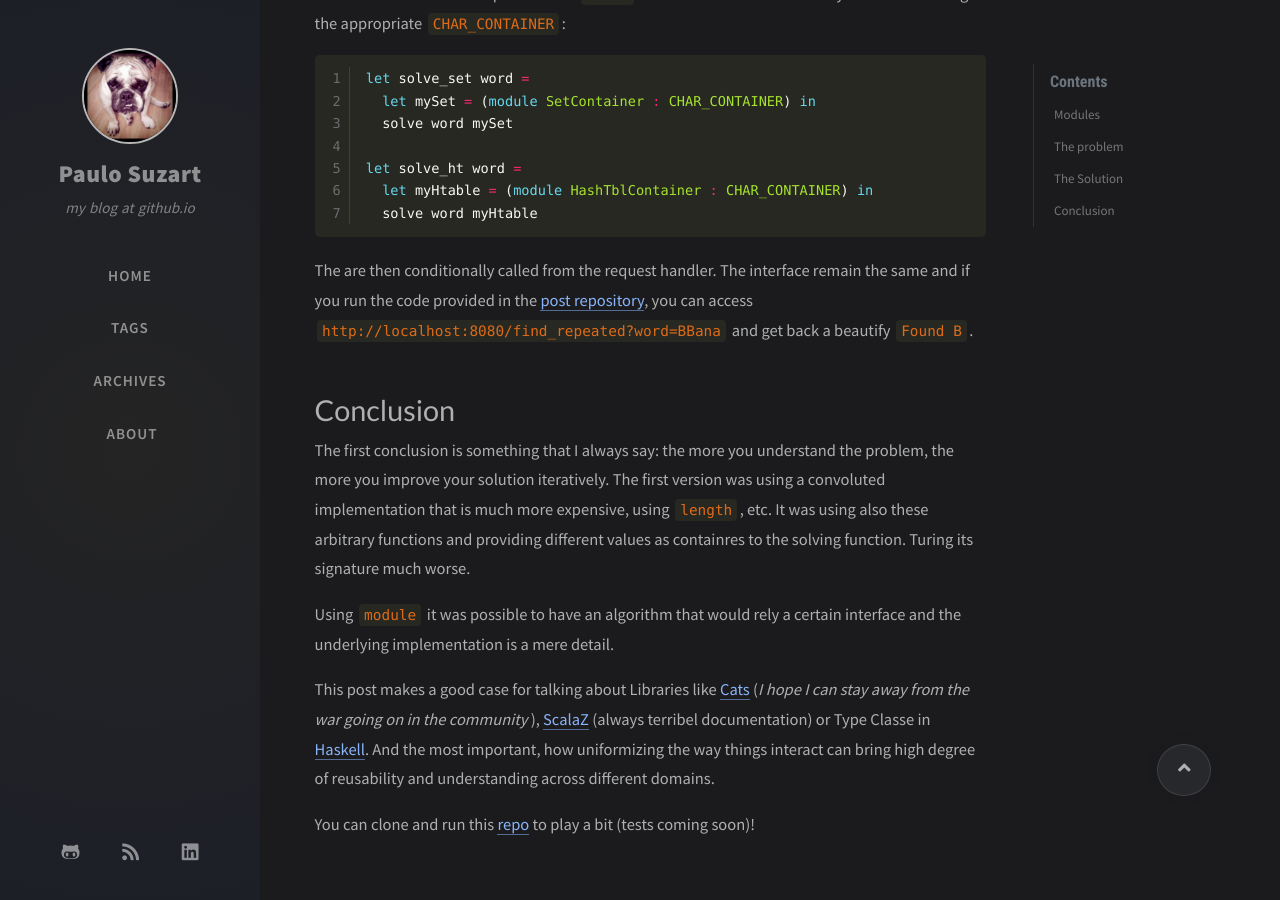
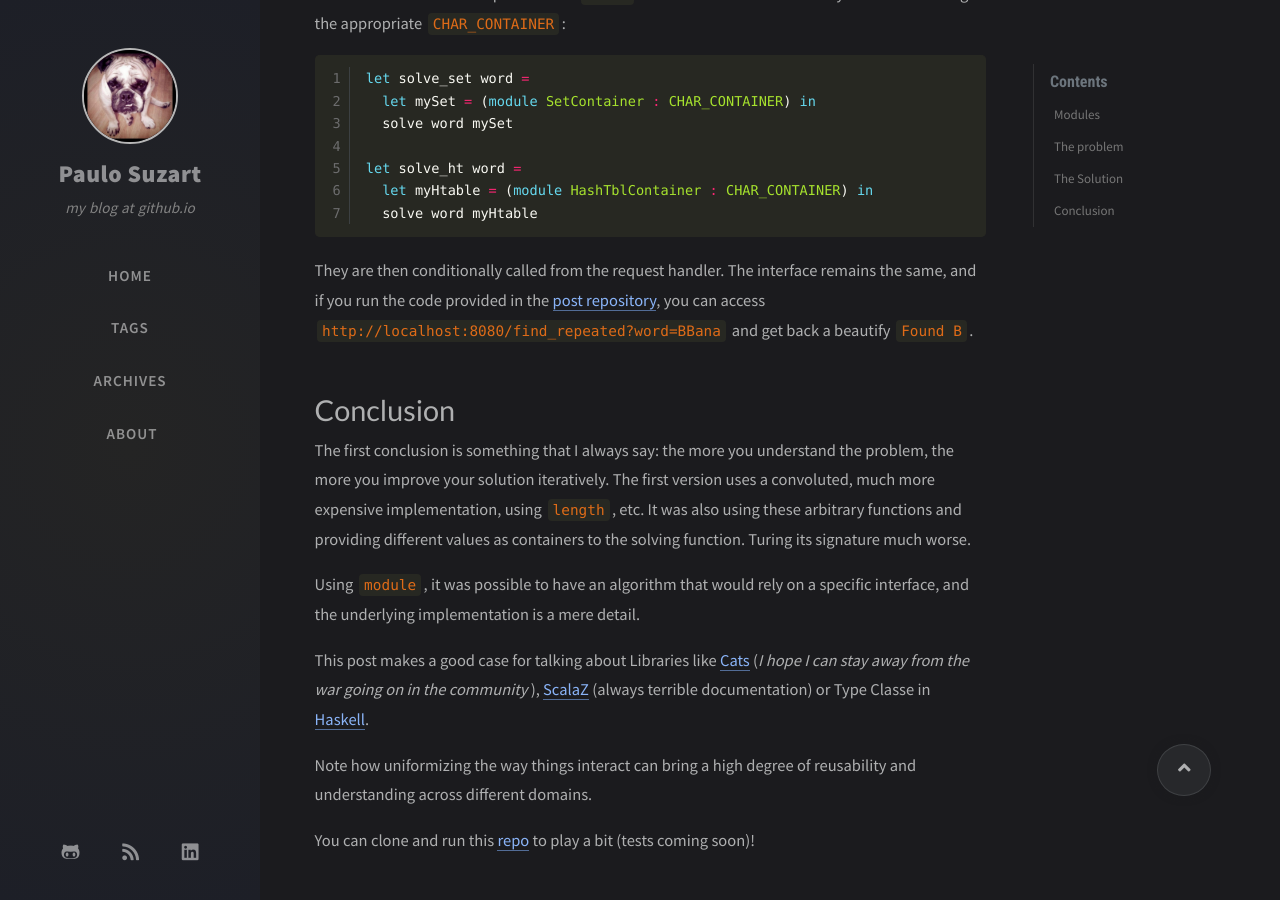
Before and after one commit to paulosuzart/paulosuzart.github.io, a Jekyll site: the page built from _posts/2021-11-16-ocaml-improved.md, in a window 1280 px wide and 900 px high, scrolled down 3521 px. Built offline with Jekyll 4.4.1, drawn with Linux system fonts in a browser that asks for light colours; nearby versions of some CDN libraries; comment, search, counter and statistics services are not loaded.

Commit message:
Grammar final

````diff
--- a/_posts/2021-11-16-ocaml-improved.md
+++ b/_posts/2021-11-16-ocaml-improved.md
@@ -129,14 +129,16 @@ let solve_ht word =
   solve word myHtable
 ```
 
-The are then conditionally called from the request handler. The interface remain the same and if you run the code provided in the [post repository](https://github.com/paulosuzart/ocaml-example), you can access `http://localhost:8080/find_repeated?word=BBana` and get back a beautify `Found B`.
+They are then conditionally called from the request handler. The interface remains the same, and if you run the code provided in the [post repository](https://github.com/paulosuzart/ocaml-example), you can access `http://localhost:8080/find_repeated?word=BBana` and get back a beautify `Found B`.
 
 # Conclusion
 
-The first conclusion is something that I always say: the more you understand the problem, the more you improve your solution iteratively. The first version was using a convoluted implementation that is much more expensive, using `length`, etc. It was using also these arbitrary functions and providing different values as containres to the solving function. Turing its signature much worse.
+The first conclusion is something that I always say: the more you understand the problem, the more you improve your solution iteratively. The first version uses a convoluted, much more expensive implementation, using `length`, etc. It was also using these arbitrary functions and providing different values as containers to the solving function. Turing its signature much worse.
 
-Using `module` it was possible to have an algorithm that would rely a certain interface and the underlying implementation is a mere detail.
+Using `module`, it was possible to have an algorithm that would rely on a specific interface, and the underlying implementation is a mere detail.
 
-This post makes a good case for talking about Libraries like [Cats](https://typelevel.org/cats/) (*I hope I can stay away from the war going on in the community*), [ScalaZ](https://scalaz.github.io/7/) (always terribel documentation) or Type Classe in [Haskell](http://learnyouahaskell.com/types-and-typeclasses). And the most important, how uniformizing the way things interact can bring high degree of reusability and understanding across different domains.
+This post makes a good case for talking about Libraries like [Cats](https://typelevel.org/cats/) (*I hope I can stay away from the war going on in the community*), [ScalaZ](https://scalaz.github.io/7/) (always terrible documentation) or Type Classe in [Haskell](http://learnyouahaskell.com/types-and-typeclasses).
+
+Note how uniformizing the way things interact can bring a high degree of reusability and understanding across different domains.
 
 You can clone and run this [repo](https://github.com/paulosuzart/ocaml-example) to play a bit (tests coming soon)!
````
